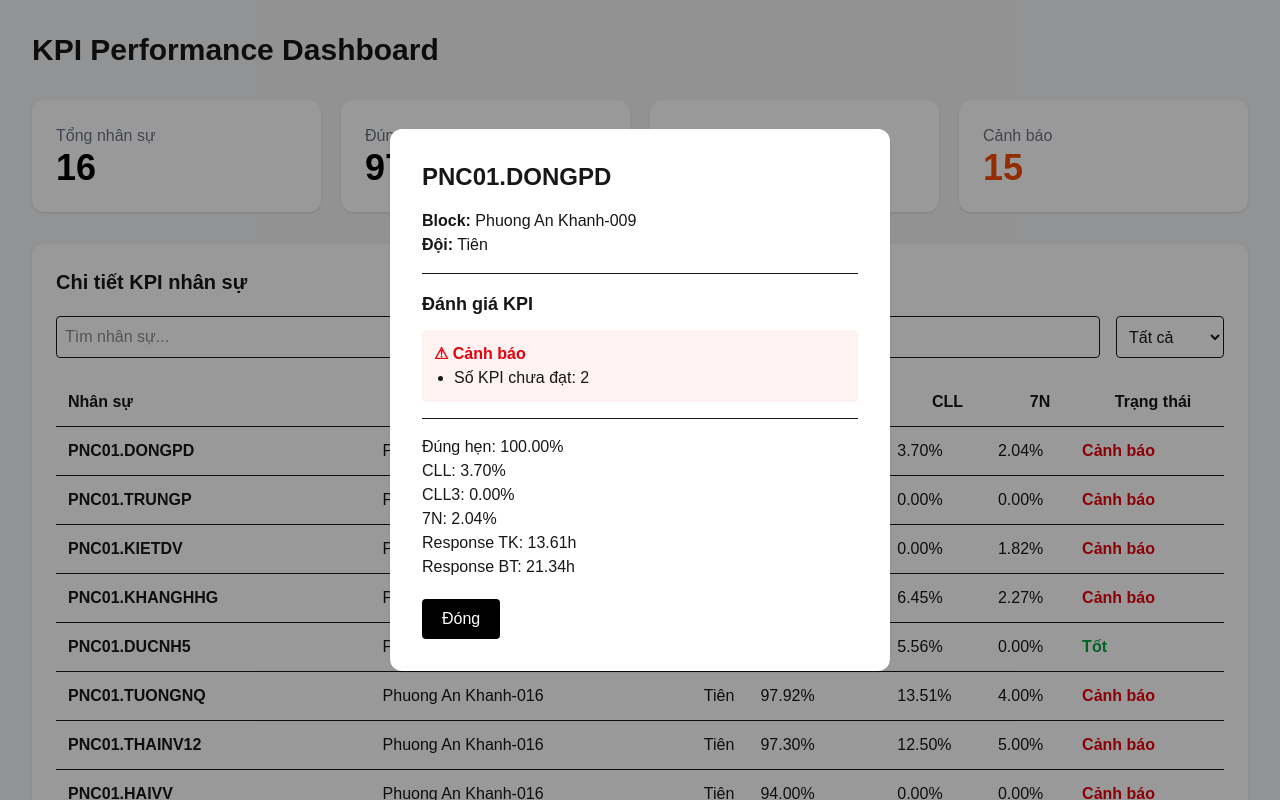
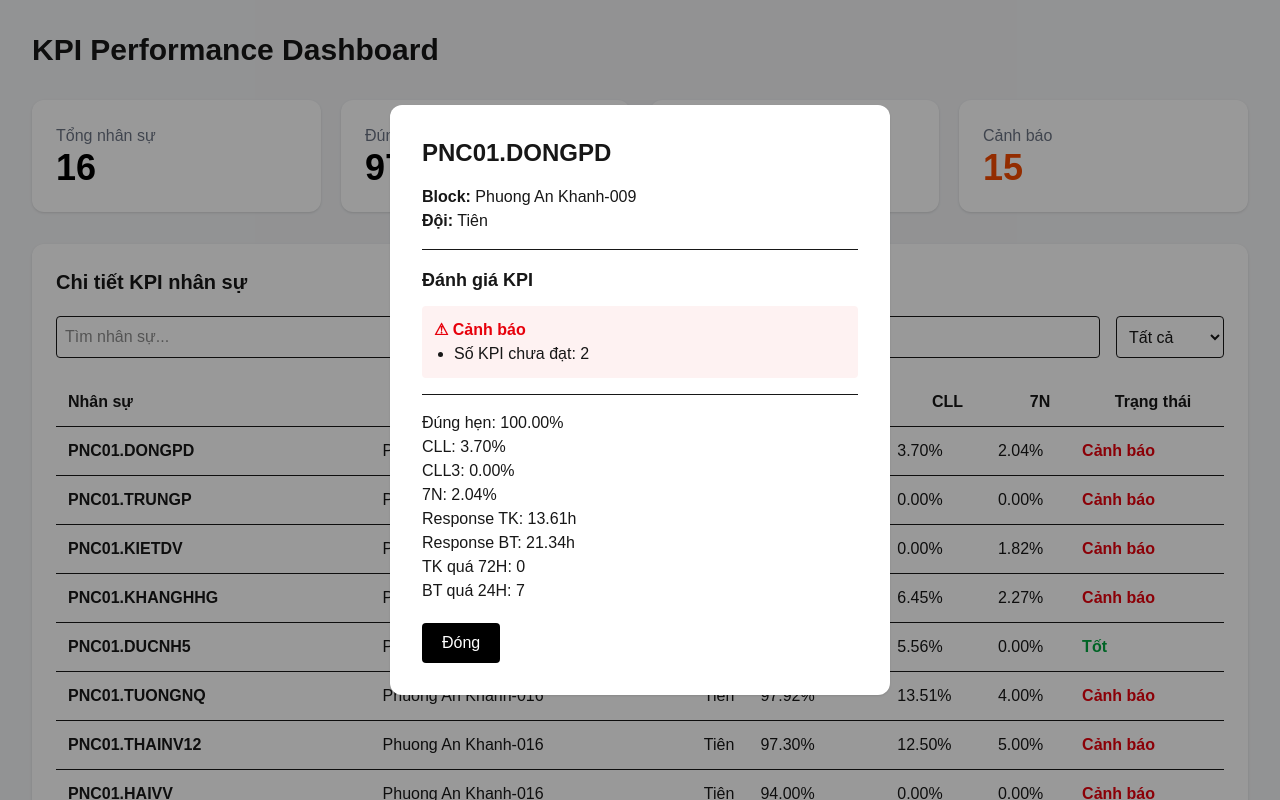
Before and after one commit to teamgpt321-collab/kpi-dashboard, a Next.js app: page / in a window 1280 px wide. Both pictures are taken after a click on the element 640 px from the left and 451 px from the top of the page. Shown: the top 800 px of the page. Built offline with nearby package versions, Linux system fonts and the light colour scheme.

Commit message:
Add over 72h and over 24h detail

```diff
--- a/app/page.tsx
+++ b/app/page.tsx
@@ -378,6 +378,14 @@ Response TK: {selectedEmployee.responseTK.toFixed(2)}h
 Response BT: {selectedEmployee.responseBT.toFixed(2)}h
 </p>
 
+<p>
+TK quá 72H: {selectedEmployee.over72h}
+</p>
+
+<p>
+BT quá 24H: {selectedEmployee.over24h}
+</p>
+
 
 
 <button
```
